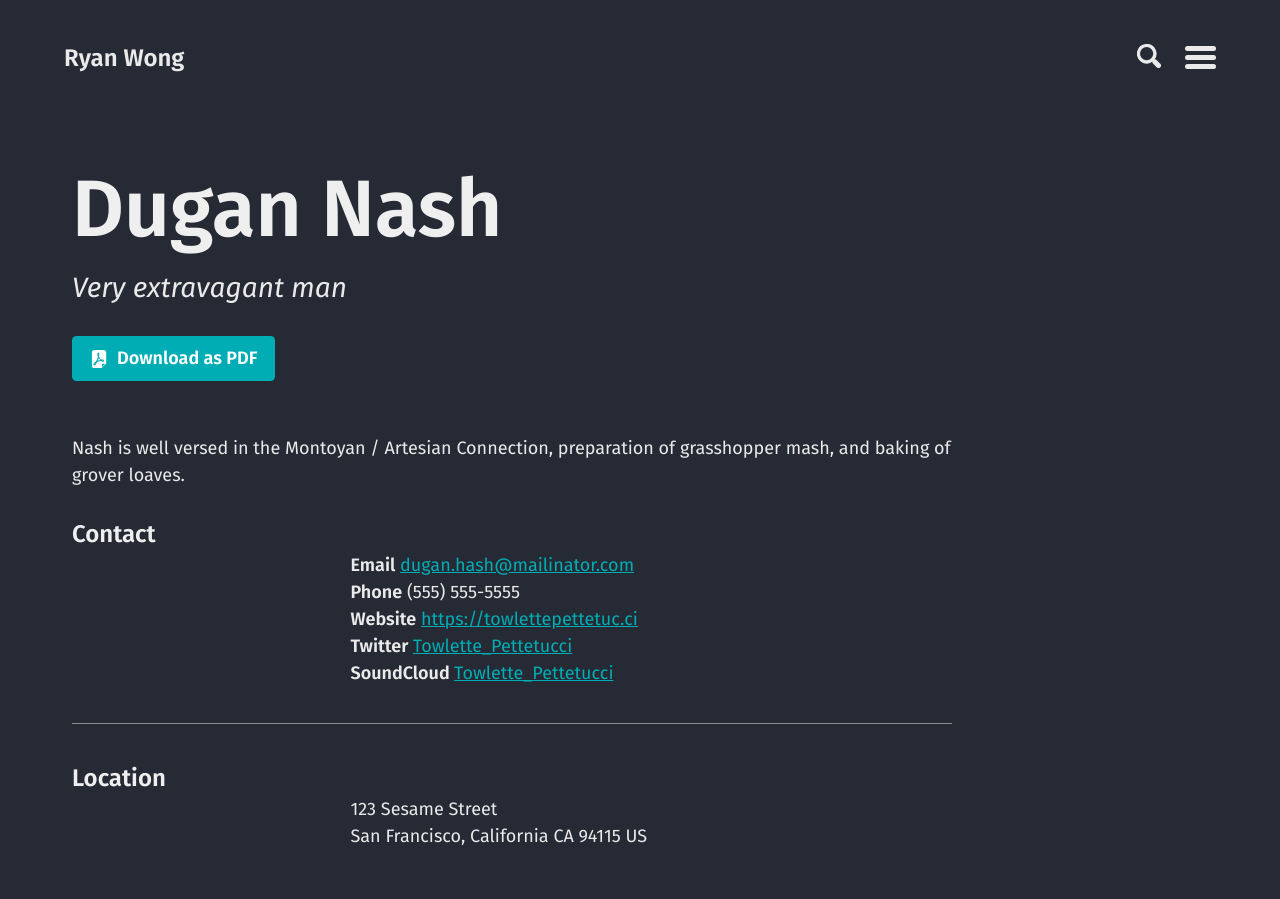
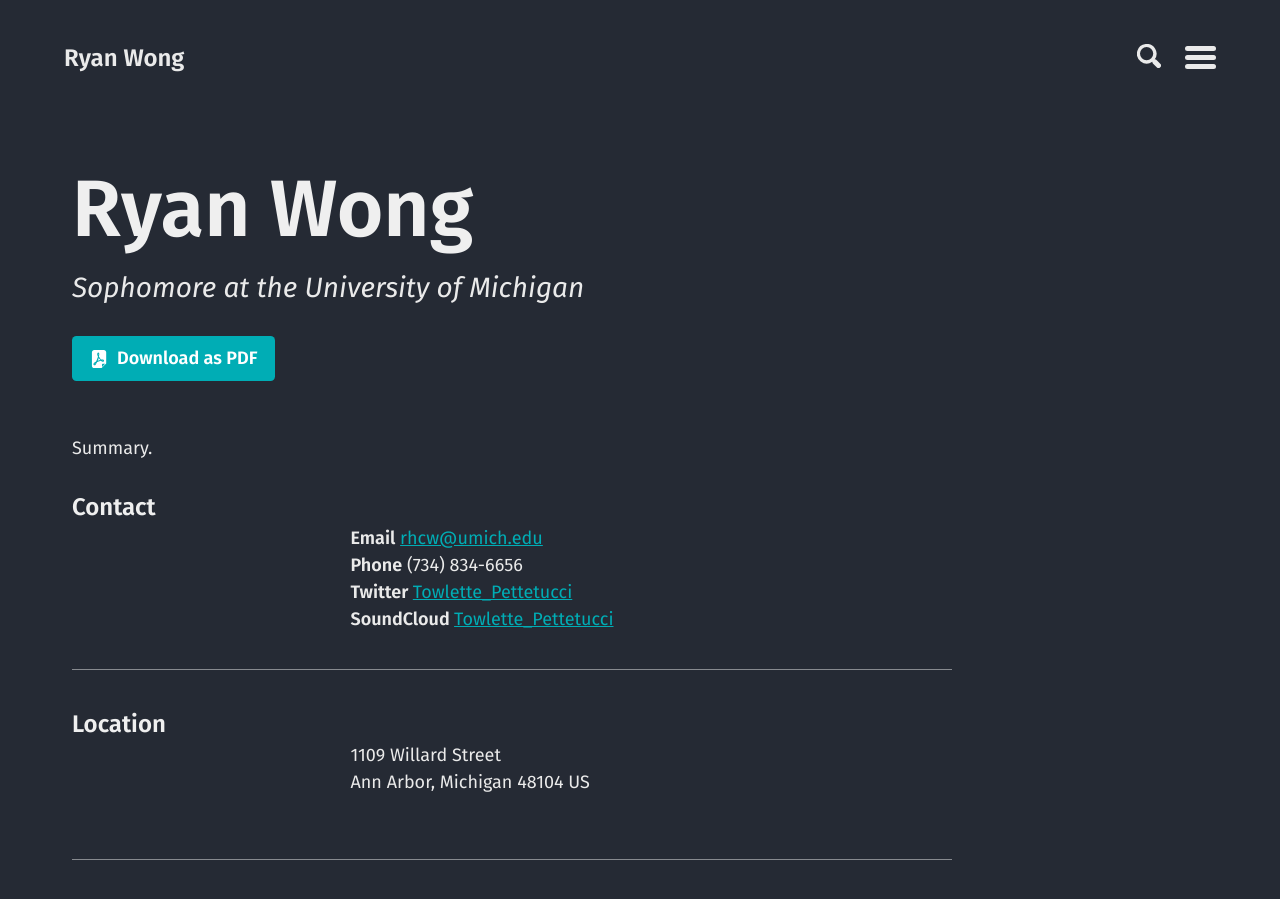
Before and after one commit to ryanwonghc/ryanwonghc.github.io, a Jekyll site: the page built from cv.md, in a window 1280 px wide and 900 px high. Built offline with Jekyll 4.4.1, drawn with Linux system fonts in a browser that asks for light colours.

Commit message:
half of bio

```diff
--- a/_data/cv.json
+++ b/_data/cv.json
@@ -1,18 +1,17 @@
 {
   "basics": {
-    "name": "Dugan Nash",
-    "label": "Very extravagant man",
-    "picture": "",
-    "email": "dugan.hash@mailinator.com",
-    "phone": "(555) 555-5555",
-    "website": "https://towlettepettetuc.ci",
-    "summary": "Nash is well versed in the Montoyan / Artesian Connection, preparation of grasshopper mash, and baking of grover loaves.",
+    "name": "Ryan Wong",
+    "label": "Sophomore at the University of Michigan",
+    "picture": "/images/ryan.jpg",
+    "email": "rhcw@umich.edu",
+    "phone": "(734) 834-6656",
+    "summary": "Summary.",
     "location": {
-      "address": "123 Sesame Street",
-      "postalCode": "CA 94115",
-      "city": "San Francisco",
+      "address": "1109 Willard Street",
+      "postalCode": "48104",
+      "city": "Ann Arbor",
       "countryCode": "US",
-      "region": "California"
+      "region": "Michigan"
     },
     "profiles": [
       {
```
